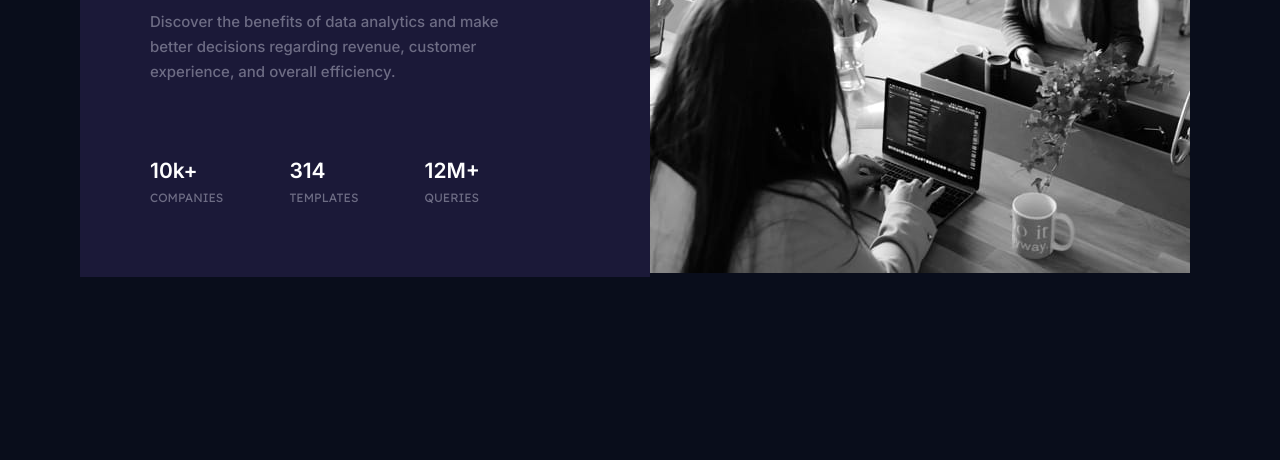
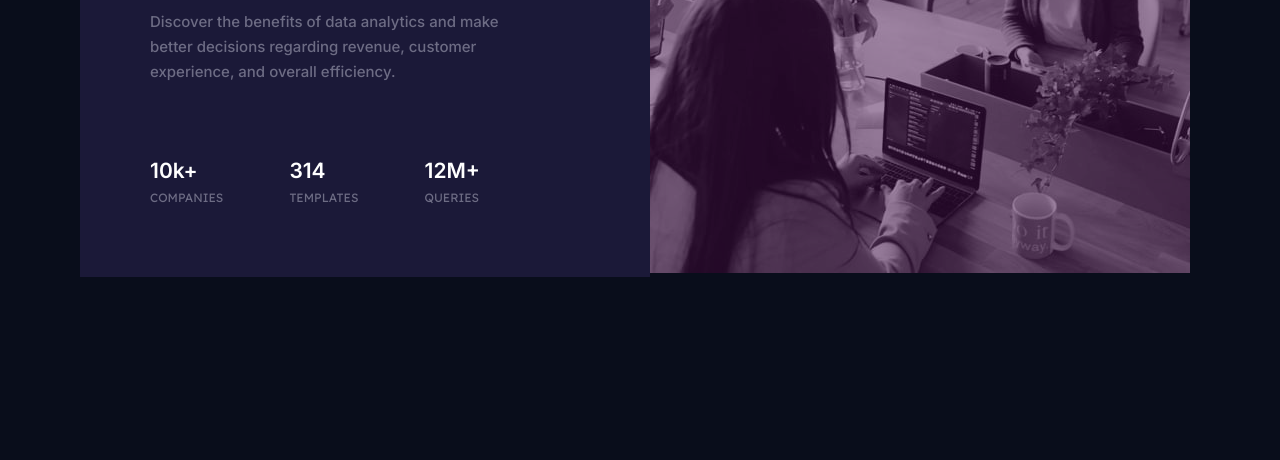
Before and after one commit to shewall/stats-preview-card-component-main, a plain HTML site: page index.html in a window 1280 px wide. Shown: the part 356-816 px from the top of the page. Drawn offline with Linux system fonts and the light colour scheme.

Commit message:
Update index.css

```diff
--- a/index.css
+++ b/index.css
@@ -63,5 +63,5 @@ body {
 .image {
   height: 450px;
   width: 550px;
-  -moz-filter: opacity(0.5) drop-shadow(0 0 0 rgb(126, 17, 126));
+  filter: opacity(0.5) drop-shadow(0 0 0 rgb(126, 17, 126));
 }
```
